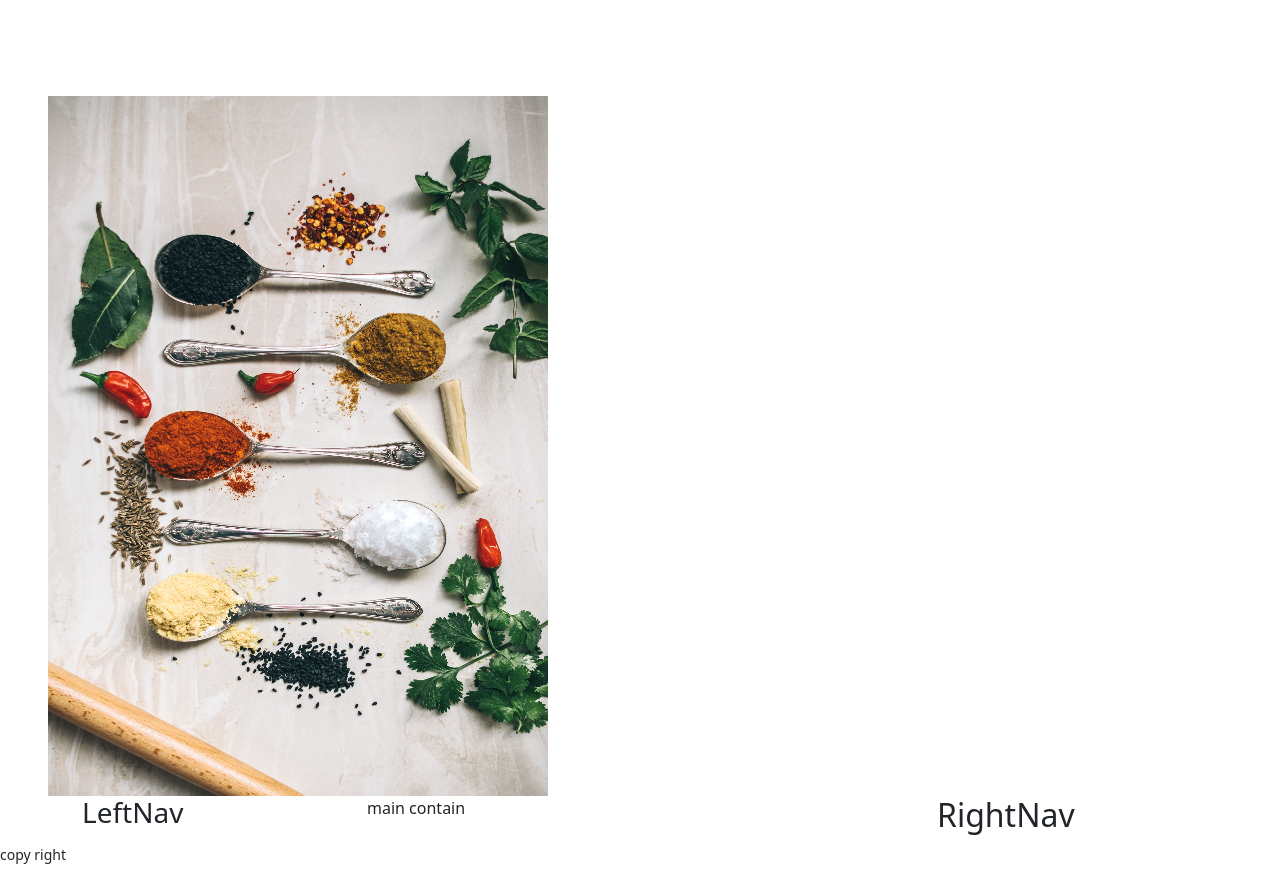
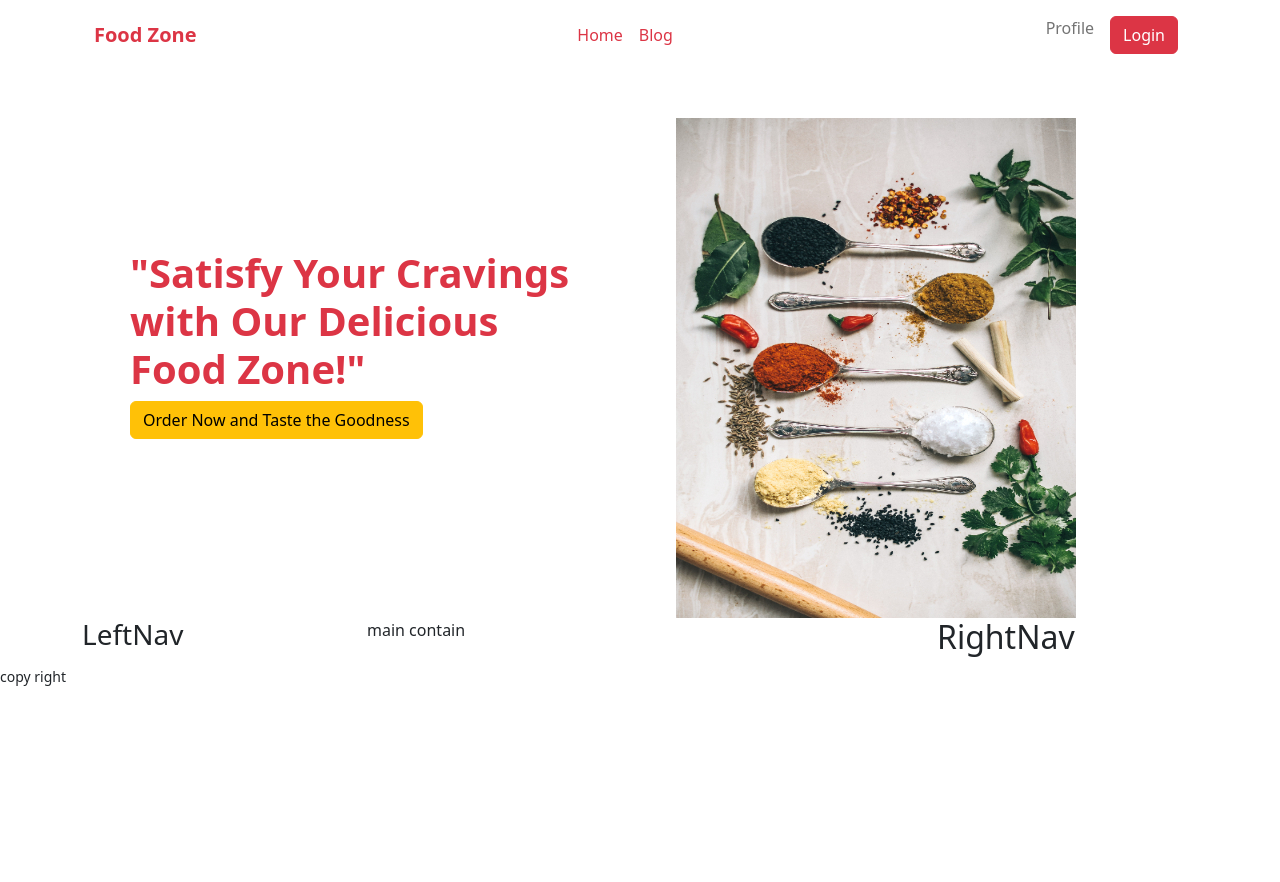
Before and after one commit to anighosal/chef-client, a React (Vite) app: page / in a window 1280 px wide. After the commit the page ends 800 px from the top, so only its background shows below. Built offline with nearby package versions, Linux system fonts and the light colour scheme.

Commit message:
navbar added

```diff
--- a/src/pages/Shared/Header/Header.jsx
+++ b/src/pages/Shared/Header/Header.jsx
@@ -1,13 +1,48 @@
 import React from "react";
-import banner from "../../../assets/fotor_2023-5-2_0_52_49.jpg";
+import banner from "../../../assets/fotor_2023-5-2_1_42_55.jpg";
+import { Button, Col, Container, Nav, Navbar, Row } from "react-bootstrap";
 
 const Header = () => {
   return (
-    <div>
-      <div className="ms-5">
-        <img fluid className="mt-5 pt-5" src={banner} alt="" />
-      </div>
-    </div>
+    <Container>
+      <Navbar collapseOnSelect expand="lg">
+        <Container>
+          <Navbar.Brand className="text-danger fw-bold" href="#home">
+            Food Zone
+          </Navbar.Brand>
+          <Navbar.Toggle aria-controls="responsive-navbar-nav" />
+          <Navbar.Collapse id="responsive-navbar-nav">
+            <Nav className="mx-auto">
+              <Nav.Link className="text-danger" href="#features">
+                Home
+              </Nav.Link>
+              <Nav.Link className="text-danger" href="#pricing">
+                Blog
+              </Nav.Link>
+            </Nav>
+            <Nav>
+              <Nav.Link href="#deets">Profile</Nav.Link>
+              <Nav.Link eventKey={2} href="#memes">
+                <Button variant="danger">Login</Button>{" "}
+              </Nav.Link>
+            </Nav>
+          </Navbar.Collapse>
+        </Container>
+      </Navbar>
+      <Row className="align-items-center">
+        <Col className="text-danger fw-bold ms-5">
+          <h1 className="fw-bold">
+            "Satisfy Your Cravings <br /> with Our Delicious <br /> Food Zone!"
+          </h1>
+          <Button className="text-black" variant="warning">
+            Order Now and Taste the Goodness
+          </Button>{" "}
+        </Col>
+        <Col className="mt-5">
+          <img src={banner} alt="" />
+        </Col>
+      </Row>
+    </Container>
   );
 };
 
```
Also changed, not shown: src/assets/fotor_2023-5-2_0_52_49.jpg (deleted), src/assets/fotor_2023-5-2_1_42_55.jpg (added).
